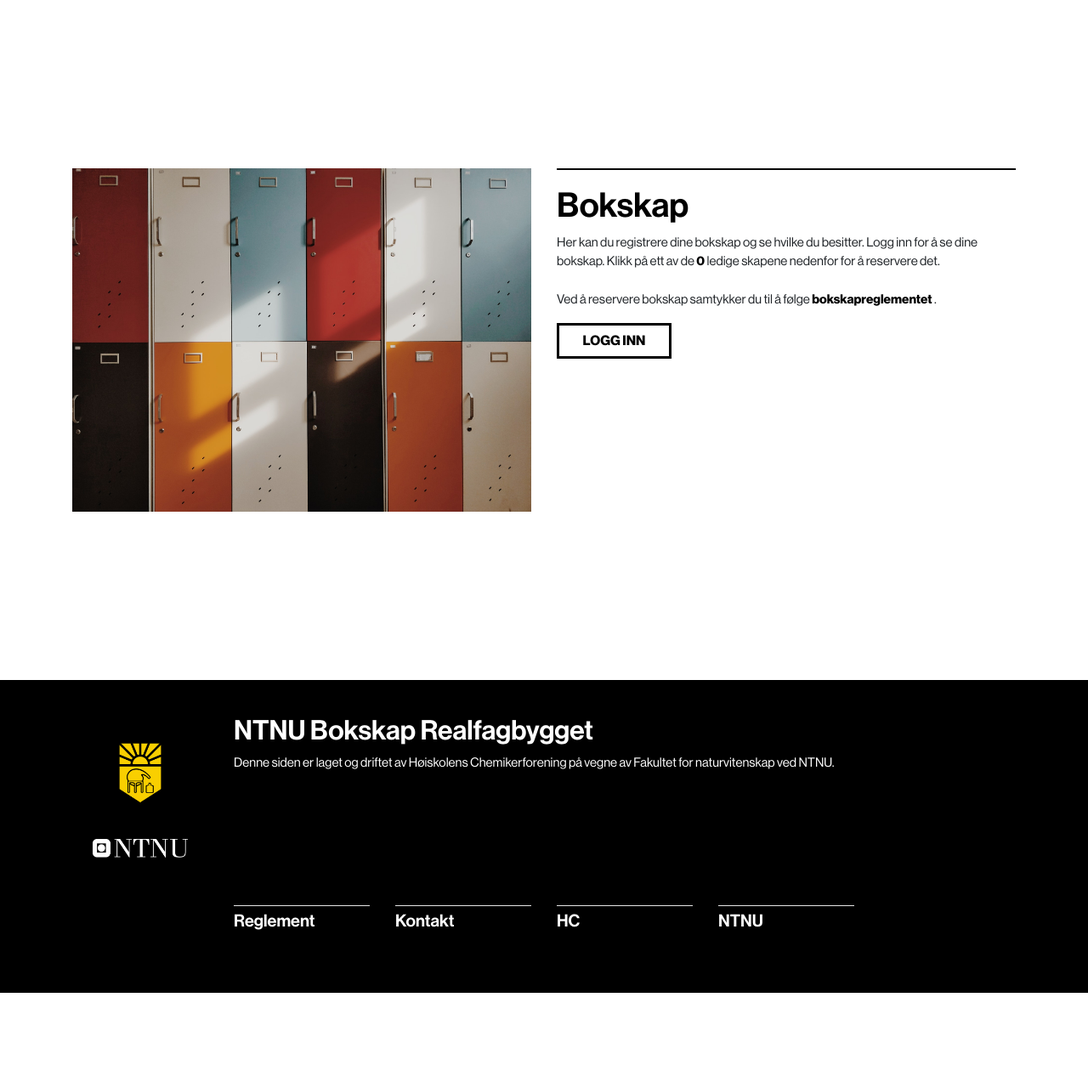
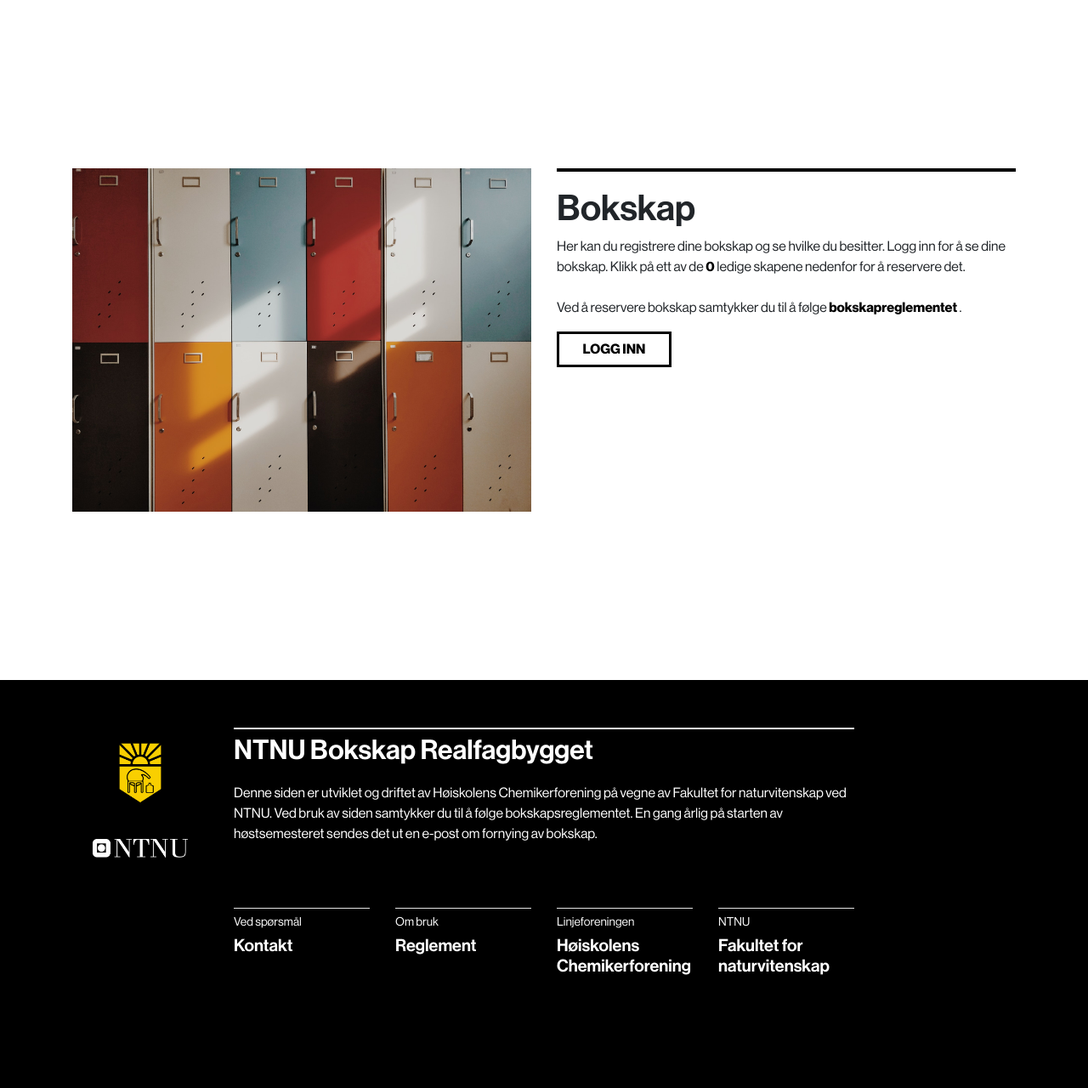
Before and after one commit to HoiskolensChemikerforening/lockers, a Django app: page /bokskap/ in a window 1280 px wide. Shown: the whole page at 85% size. Before the commit the page ends 1168 px from the top, so only its background shows below. Run offline with Django 3.2, Linux system fonts and the light colour scheme; data that the repository does not hold is empty; some libraries are stand-ins or nearby versions.

Commit message:
Added more styling to the footer

```diff
--- a/source/main/static/css/style.css
+++ b/source/main/static/css/style.css
@@ -24,14 +24,14 @@
 
 h1 {
     font-family: "Neue Haas Grotesk Display Pro 65Md", Helvetica, bold, sans-serif;
-    color: black;
+    font-size: 42px;
 }
 
 h1:before {
     background: black;
     content: '';
     display: block;
-    height: 2px;
+    height: 4px;
     margin-top: 0;
     margin-bottom: 18px;
     width: 100%;
@@ -39,6 +39,7 @@
 
 h2 {
     font-family: "Neue Haas Grotesk Display Pro 65Md", Helvetica, bold, sans-serif;
+    padding-bottom: 0.7rem;
 }
 
 h5 {
@@ -47,7 +48,7 @@
 
 p {
     font-family: "Neue Haas Grotesk Display Pro 55Rg", Helvetica, sans-serif;
-    font-size: 15px;
+    font-size: 16px;
 }
 
 /* Overwrite classes */
@@ -102,7 +103,7 @@
 
 .footer {
     background-color: black;
-    height: 23rem;
+    height: 30rem;
     color: white;
 }
 
@@ -110,10 +111,21 @@
     color: white;
 }
 
+.footer-link:hover, .footer-link:active {
+    color: white;
+    text-decoration: underline;
+    text-underline-mode: 1px;
+}
+
 .footer-rule {
     background-color: white;
     margin-bottom: 5px;
+}
 
+.top-header {
+    color: #fafafa;
+    margin-bottom: 5px;
+    font-size: 14px;
 }
 
 /* Hover on table row style */
--- a/source/main/templates/main/base.html
+++ b/source/main/templates/main/base.html
@@ -73,10 +73,12 @@
           <img src="{% static "img/logo_ntnu.png" %}" class="img-fluid" alt="NTNU" style="padding: 0.5rem 1.5rem;">
       </div>
       <div class="col-sm-12 col-lg-8">
+        <hr class="footer-rule" style="height: 1.25px">
         <h2 class="footer-text">NTNU Bokskap Realfagbygget</h2>
-        <p class="footer-text">
-          Denne siden er laget og driftet av Høiskolens Chemikerforening på vegne av Fakultet for naturvitenskap ved
-          NTNU.
+        <p class="footer-text" style="padding-bottom: 0.7rem;">
+          Denne siden er utviklet og driftet av Høiskolens Chemikerforening på vegne av Fakultet for naturvitenskap ved
+          NTNU. Ved bruk av siden samtykker du til å følge bokskapsreglementet. En gang årlig på starten av
+          høstsemesteret sendes det ut en e-post om fornying av bokskap.
         </p>
       </div>
     </div>
@@ -84,19 +86,25 @@
       <div class="col-sm-12 col-lg-2"></div>
       <div class="col-sm-12 col-lg-2">
         <hr class="footer-rule">
-        <h5 class="footer-text">Reglement</h5>
+        <p class="top-header">Ved spørsmål</p>
+        <h5 class="footer-text footer-link">Kontakt</h5>
       </div>
       <div class="col-sm-12 col-lg-2">
         <hr class="footer-rule">
-        <h5 class="footer-text">Kontakt</h5>
+        <p class="top-header">Om bruk</p>
+        <h5 class="footer-text footer-link">Reglement</h5>
       </div>
       <div class="col-sm-12 col-lg-2">
         <hr class="footer-rule">
-        <h5 class="footer-text">HC</h5>
+        <p class="top-header">Linjeforeningen</p>
+        <h5 class="footer-text footer-link">Høiskolens Chemikerforening</h5>
       </div>
       <div class="col-sm-12 col-lg-2">
         <hr class="footer-rule">
-        <h5 class="footer-text">NTNU</h5>
+        <p class="top-header">NTNU</p>
+        <a href="https://www.ntnu.no/nv/fakultet-for-naturvitenskap">
+        <h5 class="footer-text footer-link">Fakultet for naturvitenskap</h5>
+        </a>
       </div>
       <div class="col-sm-12 col-lg-2"></div>
     </div>
```
